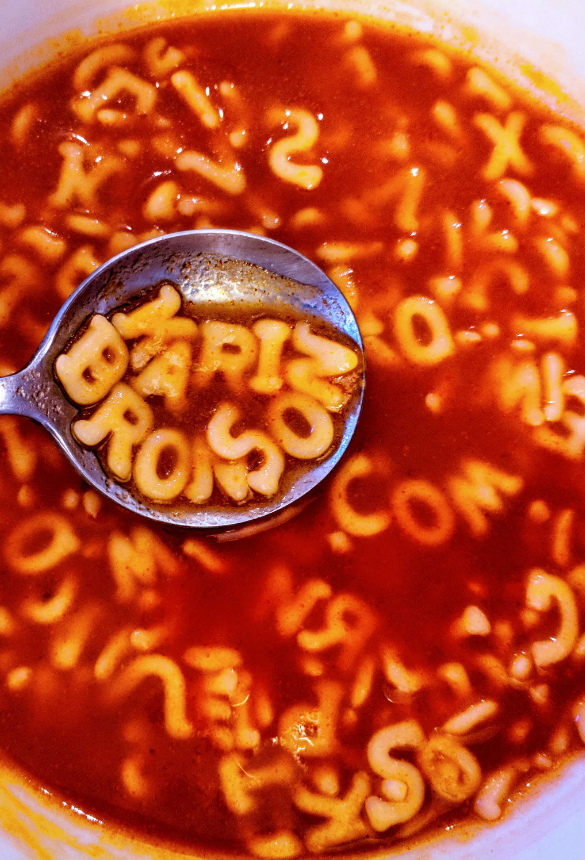
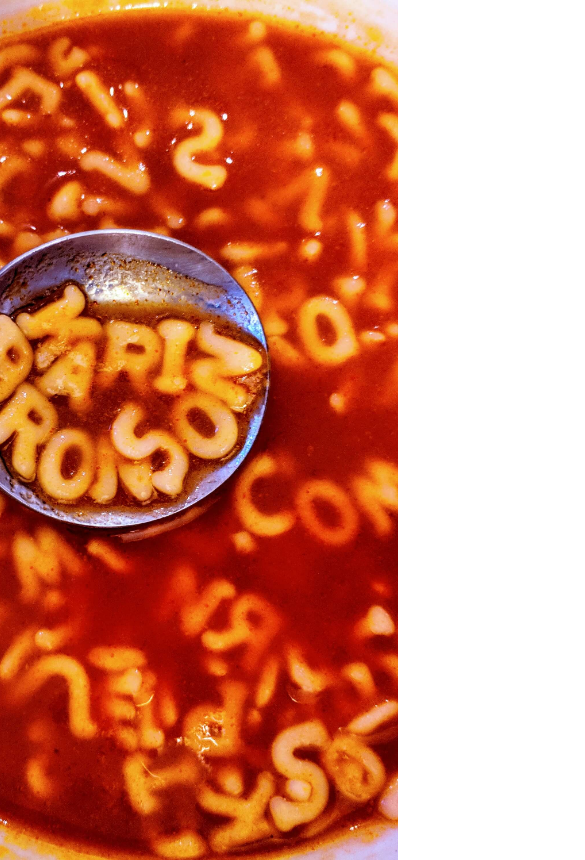
Before and after one commit to bronk3/KariBronsonDotCom, a plain HTML site: page index.html in a window 390 px wide. Shown: the top 860 px of the page, 585 px wide, since content can reach past the window. Drawn offline with Linux system fonts and the light colour scheme.

Commit message:
Media Query

```diff
--- a/index.html
+++ b/index.html
@@ -6,13 +6,21 @@
     * {
       box-sizing: border-box;
     }
+
     body{
       height: 100vh;
-      width: 100vh;
+      width: 100vw;
       background: center center no-repeat url('./kari-bronson-alphagetti.jpg');
       background-size: cover;
       overflow: hidden;
     }
+
+    @media only screen and (max-width: 800px) {
+  body {
+    background-position-x: 63%;
+  }
+}
+
   </style>
 </head>
 <body>
```
